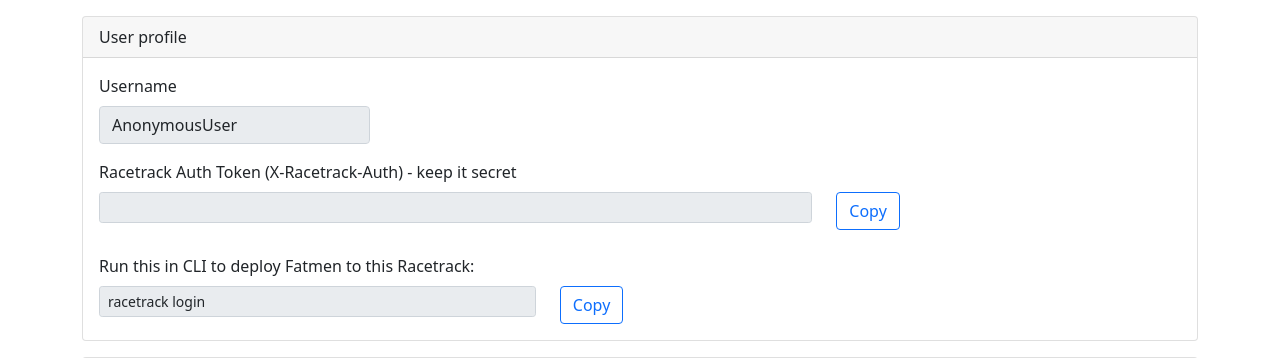
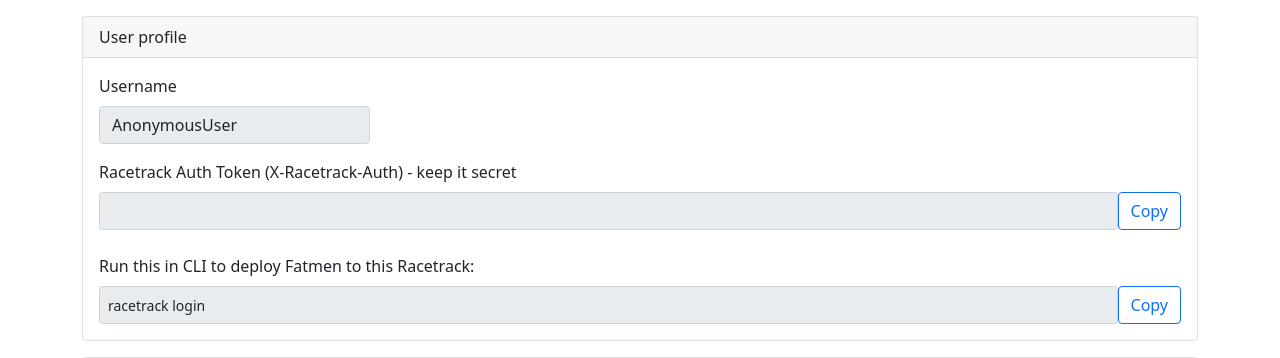
Before and after one commit to TheRacetrack/racetrack, a Django app: template dashboard/dashboard/templates/racetrack/profile.html in a window 1280 px wide. Shown: the part 56-414 px from the top of the page. Run offline with Django 3.2, Linux system fonts and the light colour scheme; the template is opened without the code that fills it, so the values that code supplies are empty; some libraries are stand-ins or nearby versions.

Commit message:
Improve layout alignment

```diff
--- a/dashboard/dashboard/templates/racetrack/profile.html
+++ b/dashboard/dashboard/templates/racetrack/profile.html
@@ -28,23 +28,19 @@
 
                     <div class="form-group row">
                         <label for="user-auth" class="form-label">Racetrack Auth Token (X-Racetrack-Auth) - keep it secret</label>
-                        <div class="col-8">
-                            <input type="text" id="user-auth" class="form-control form-control-sm" value="{{ user_auth }}" readonly>
-                        </div>
-                        <div class="col-auto">
+                        <div class="d-flex">
+                            <input type="text" id="user-auth" class="form-control form-control-sm flex-fill" value="{{ user_auth }}" readonly>
                             <button type="button" class="btn btn-outline-primary" onclick="return copyToClipboard(event, this, 'user-auth')">Copy</button>
                         </div>
                     </div>
 
                     <br/>
                     <div class="form-group row">
-                            <label for="racetrack-cli-login" class="form-label">Run this in CLI to deploy Fatmen to this Racetrack: </label>
-                            <div class="col-5">
-                                <input type="text" class="form-control form-control-sm" value="racetrack login {{ lifecycle_url }} {{ user_auth }}" id="racetrack-cli-login" readonly>
-                            </div>
-                            <div class="col-auto">
-                                <button type="button" class="btn btn-outline-primary" onclick="return copyToClipboard(event, this, 'racetrack-cli-login')">Copy</button>
-                            </div>
+                        <label for="racetrack-cli-login" class="form-label">Run this in CLI to deploy Fatmen to this Racetrack: </label>
+                        <div class="d-flex">
+                            <input type="text" class="form-control form-control-sm flex-fill" value="racetrack login {{ lifecycle_url }} {{ user_auth }}" id="racetrack-cli-login" readonly>
+                            <button type="button" class="btn btn-outline-primary" onclick="return copyToClipboard(event, this, 'racetrack-cli-login')">Copy</button>
+                        </div>
                     </div>
 
                 </fieldset>
--- a/racetrack_commons/racetrack_commons/plugin/engine.py
+++ b/racetrack_commons/racetrack_commons/plugin/engine.py
@@ -143,7 +143,7 @@ class PluginEngine:
             plugin_data = self.find_plugin(plugin_name)
             if plugin_data.zip_path != new_file:
                 self._delete_plugin(plugin_data)
-            logger.info(f'Older plugin version {plugin_data.zip_path} has been replaced with {new_file}')
+            logger.info(f'Older plugin version {plugin_data.zip_path.name} has been replaced with {new_file.name}')
         except EntityNotFound:
             return
 
--- a/racetrack_commons/racetrack_commons/plugin/loader.py
+++ b/racetrack_commons/racetrack_commons/plugin/loader.py
@@ -36,8 +36,6 @@ def load_plugins_from_dir(plugins_dir: str) -> List[PluginData]:
 
 def load_plugin_from_zip(plugin_zip_path: Path) -> PluginData:
     assert plugin_zip_path.is_file(), f'no such file {plugin_zip_path}'
-    logger.debug(f'extracting plugin from {plugin_zip_path}')
-
     extracted_plugin_path = plugin_zip_path.parent / EXTRACTED_PLUGINS_DIR / plugin_zip_path.stem
 
     if not extracted_plugin_path.is_dir():
```
